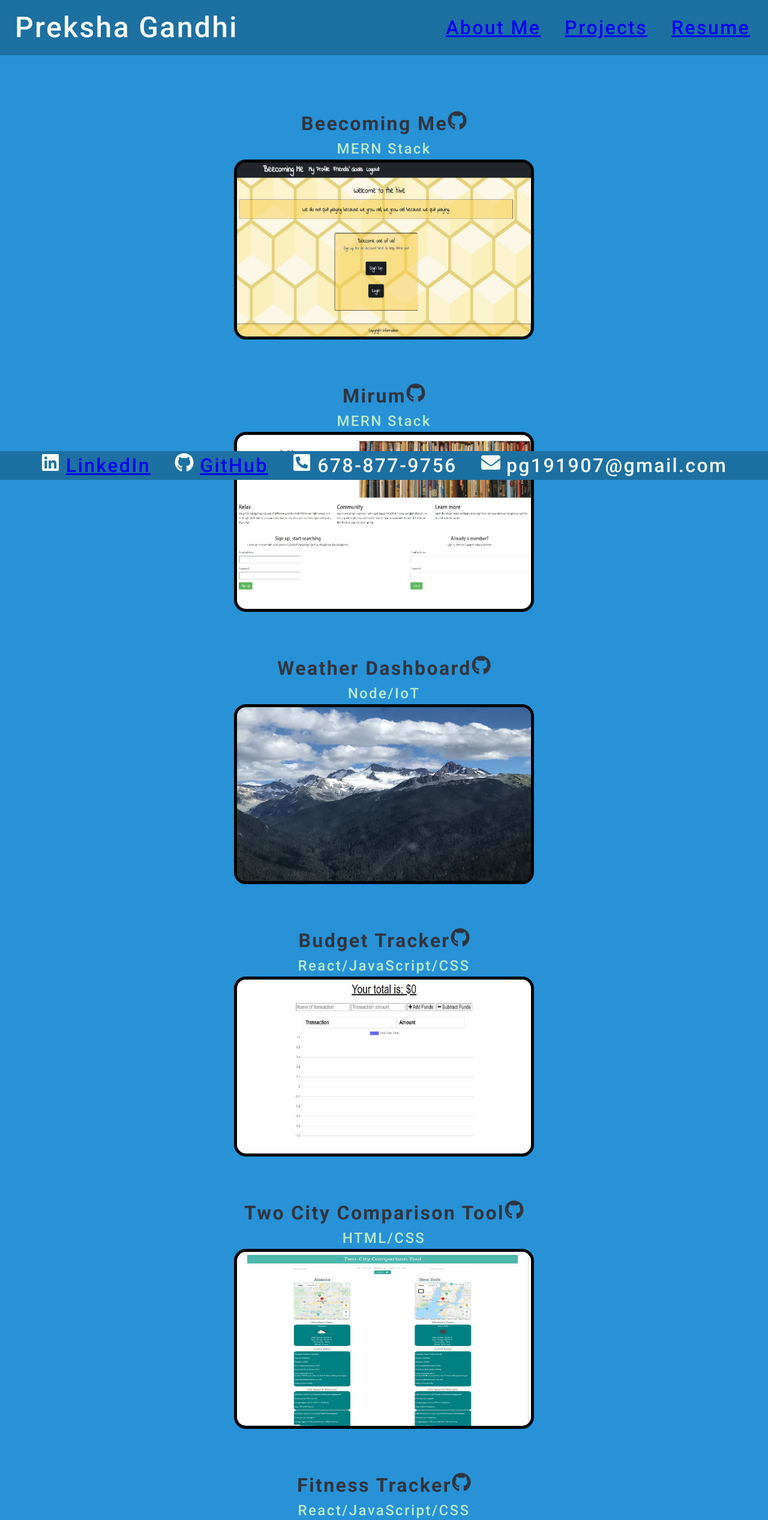
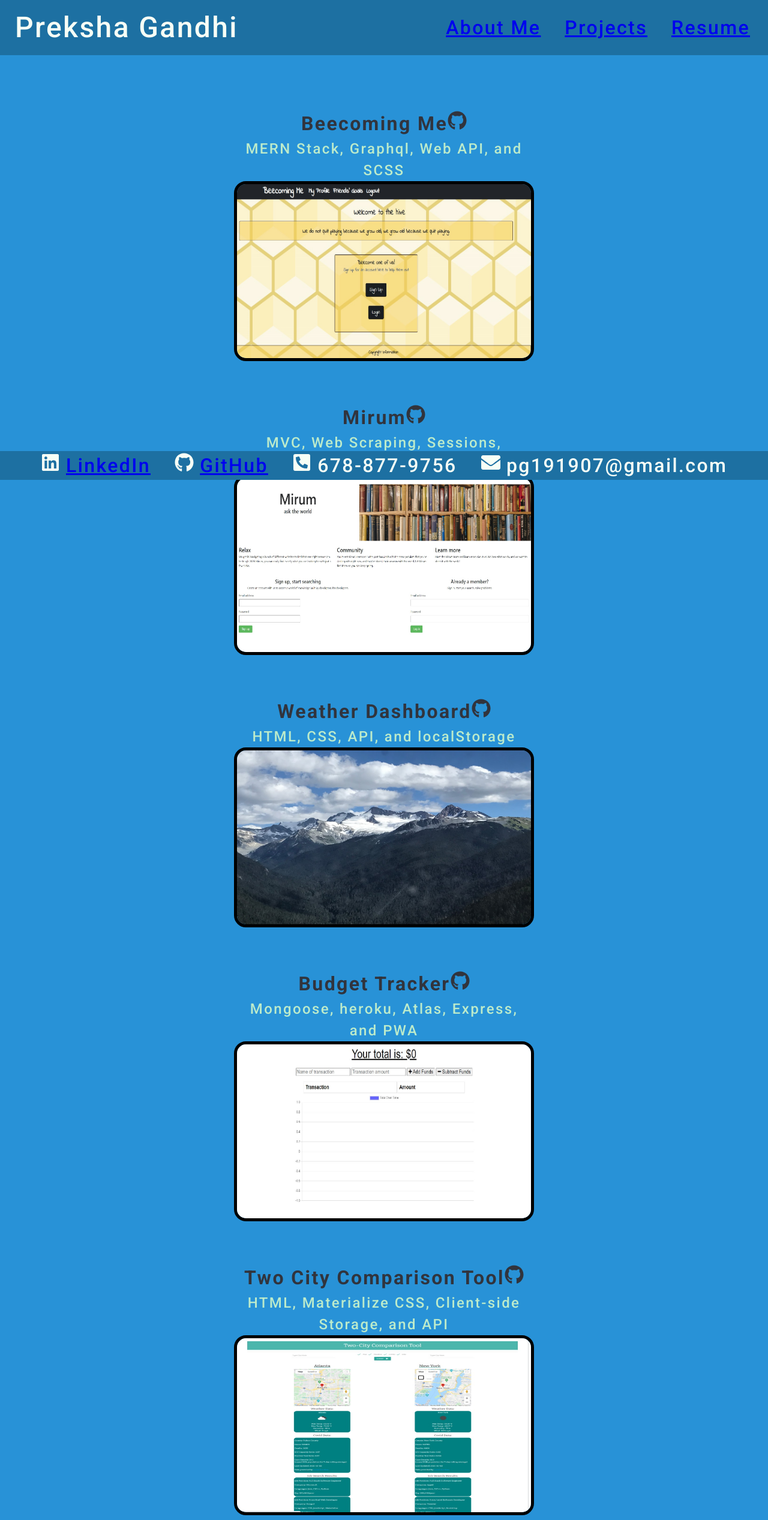
Before and after one commit to Pgandhi21/Preksha-Portfolio, a React (Create React App) app: page /preksha-portfolio/projects in a window 1280 px wide. Shown: the top 2534 px of the page at 60% size. Built offline with nearby package versions, Linux system fonts and the light colour scheme.

Commit message:
update project information

```diff
--- a/src/components/Projects.js
+++ b/src/components/Projects.js
@@ -13,42 +13,42 @@ function Projects() {
   const [projects] = useState([
     {
       name: "beecoming-me",
-      description: "MERN Stack",
+      description: "MERN Stack, Graphql, Web API, and SCSS",
       link: "http://beecomingme.com/",
       repo: "https://github.com/courtbourt12/beecomingme",
       img: BeecomingmeImg,
     },
     {
       name: "mirum",
-      description: "MERN Stack",
+      description: "MVC, Web Scraping, Sessions, Sequelize, and Express.js",
       link: "https://mirum.herokuapp.com/",
       repo: "https://github.com/Pgandhi21/Mirum",
       img: MiriumImg,
     },
     {
       name: "weather-dashboard",
-      description: "Node/IoT",
+      description: "HTML, CSS, API, and localStorage",
       link: "https://pgandhi21.github.io/Weather-Dashboard/",
       repo: "https://github.com/Pgandhi21/Weather-Dashboard",
       img: WeatherImg,
     },
     {
       name: "budget-tracker",
-      description: "React/JavaScript/CSS",
+      description: "Mongoose, heroku, Atlas, Express, and PWA",
       link: "https://budget-tracker-55208.herokuapp.com/",
       repo: "https://github.com/Pgandhi21/Budget-tracker",
       img: BudgetTrackerImg,
     },
     {
       name: "two-city-comparison-tool",
-      description: "HTML/CSS",
+      description: "HTML, Materialize CSS, Client-side Storage, and API",
       link: "https://pgandhi21.github.io/Two-City-Comparison-Tool/",
       repo: "https://github.com/Pgandhi21/Two-City-Comparison-Tool",
       img: CityComparisonImg,
     },
     {
       name: "fitness-tracker",
-      description: "React/JavaScript/CSS",
+      description: "Express, Mongoose, Atlas, and heroku",
       link: "https://workout-tracker-86140.herokuapp.com/",
       repo: "https://github.com/Pgandhi21/Workout-Tracker",
       img: FitnessTrackerImg,
```
